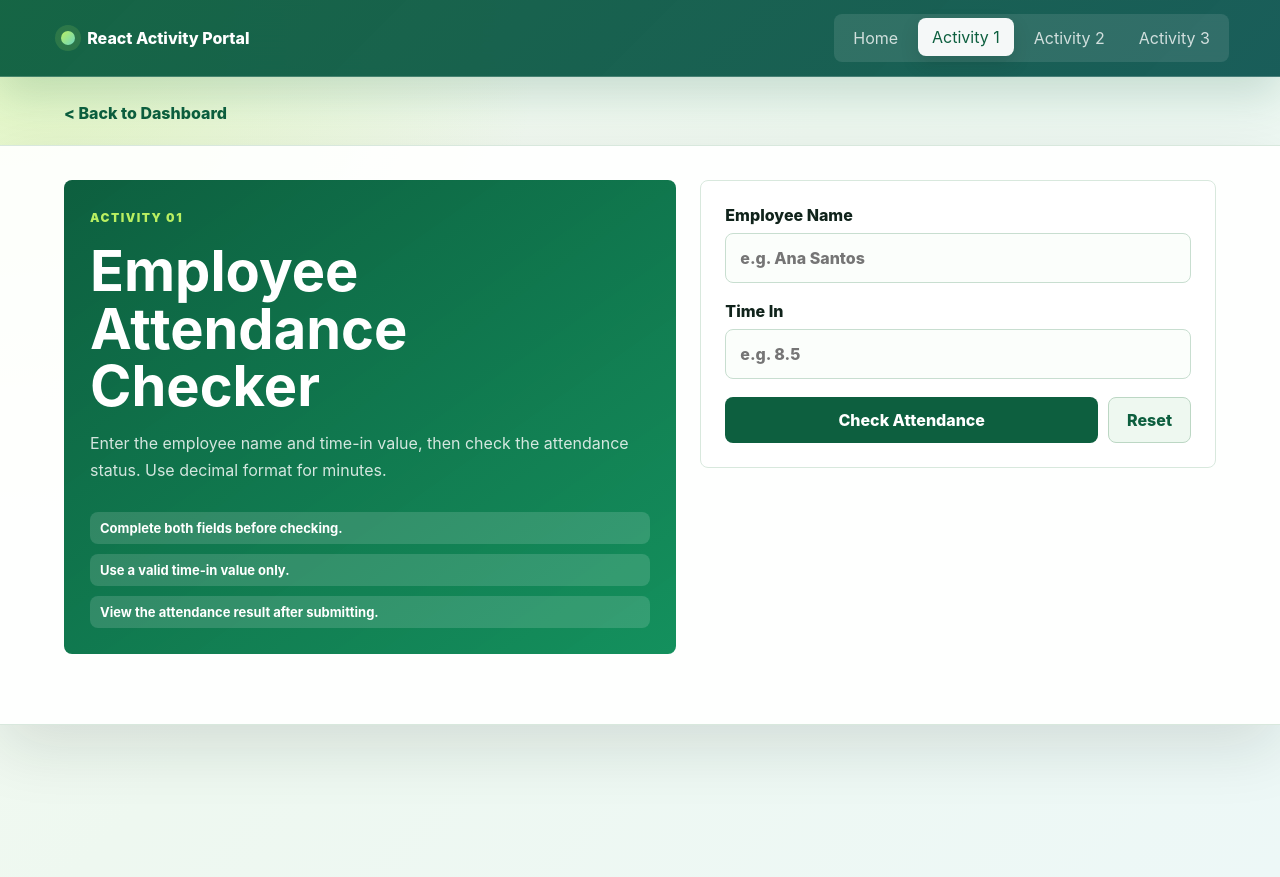
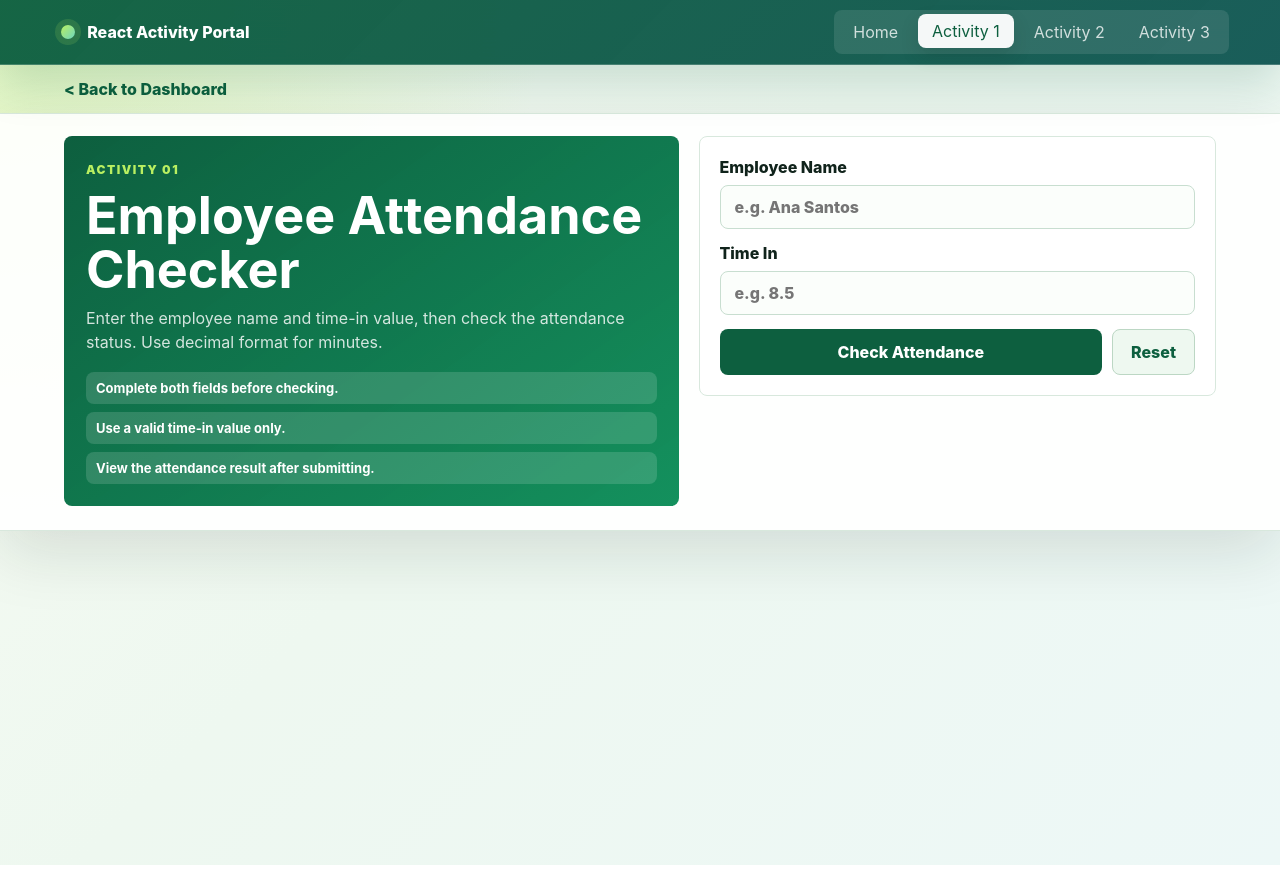
Before and after one commit to JholanL/react-activity-portal, a React (Vite) app: page / in a window 1280 px wide. Both pictures are taken after a click on the button "Activity 1". Built offline with nearby package versions, Linux system fonts and the light colour scheme.

Commit message:
index update

```diff
--- a/src/index.css
+++ b/src/index.css
@@ -72,7 +72,7 @@ button {
   justify-content: space-between;
   gap: 20px;
   margin: 0;
-  padding: 14px clamp(18px, 4vw, 64px);
+  padding: 10px clamp(18px, 4vw, 64px);
   border: 0;
   border-bottom: 1px solid rgba(255, 255, 255, 0.2);
   border-radius: 0;
@@ -90,7 +90,7 @@ button {
 
 .brand-button {
   position: relative;
-  padding: 12px 14px 12px 36px;
+  padding: 10px 14px 10px 36px;
   font-weight: 800;
   color: white;
 }
@@ -119,7 +119,7 @@ button {
 }
 
 .nav-links button {
-  min-height: 38px;
+  min-height: 34px;
   padding: 0 14px;
   color: rgba(255, 255, 255, 0.78);
   transition: transform 0.18s ease, background 0.18s ease, color 0.18s ease;
@@ -346,7 +346,7 @@ button {
 }
 
 .back-button {
-  margin: 26px 0 22px;
+  margin: 14px 0 14px;
   padding: 0 0 0 clamp(22px, 5vw, 86px);
   border: none;
   background: transparent;
@@ -363,7 +363,7 @@ button {
 }
 
 .activity-content {
-  padding: 34px clamp(22px, 5vw, 86px) 70px;
+  padding: 22px clamp(22px, 5vw, 86px) 24px;
   border: 1px solid var(--line);
   border-right: 0;
   border-left: 0;
@@ -375,7 +375,7 @@ button {
 .attendance-layout {
   display: grid;
   grid-template-columns: minmax(0, 0.95fr) minmax(280px, 0.8fr);
-  gap: 24px;
+  gap: 20px;
   align-items: start;
 }
 
@@ -395,8 +395,7 @@ button {
 }
 
 .activity-intro {
-  min-height: 100%;
-  padding: 26px;
+  padding: 22px;
   border-radius: 8px;
   background:
     linear-gradient(145deg, rgba(13, 95, 63, 0.95), rgba(21, 154, 99, 0.84)),
@@ -411,20 +410,20 @@ button {
 }
 
 .activity-intro .activity-page-number {
-  margin-bottom: 18px;
+  margin-bottom: 12px;
   color: var(--lime);
 }
 
 .activity-intro h1 {
-  margin: 0 0 14px;
-  font-size: clamp(34px, 5vw, 56px);
+  margin: 0 0 10px;
+  font-size: clamp(34px, 4.2vw, 52px);
   line-height: 1.03;
 }
 
 .activity-intro p {
   max-width: 560px;
   margin: 0;
-  line-height: 1.7;
+  line-height: 1.5;
   color: rgba(255, 255, 255, 0.82);
 }
 
@@ -436,14 +435,14 @@ button {
 
 .instruction-list {
   display: grid;
-  gap: 10px;
-  margin-top: 28px;
+  gap: 8px;
+  margin-top: 18px;
 }
 
 .activity-form {
   display: grid;
-  gap: 18px;
-  padding: 24px;
+  gap: 14px;
+  padding: 20px;
   border: 1px solid var(--line);
   border-radius: 8px;
   background: var(--paper);
@@ -458,7 +457,7 @@ button {
 
 .activity-form input {
   width: 100%;
-  min-height: 50px;
+  min-height: 44px;
   padding: 0 14px;
   border: 1px solid #c8ded0;
   border-radius: 8px;
@@ -501,10 +500,14 @@ button {
 
 .result-panel {
   grid-column: 1 / -1;
-  padding: 24px;
+  padding: 18px;
   border-radius: 8px;
   border: 1px solid var(--line);
   background: #fafffb;
+}
+
+.activity-form + .result-panel {
+  margin-top: 12px;
 }
 
 .result-panel.success {
@@ -528,12 +531,12 @@ button {
 }
 
 .result-panel h2 {
-  margin: 8px 0 8px;
-  font-size: 34px;
+  margin: 6px 0;
+  font-size: 28px;
 }
 
 .result-panel p {
-  margin: 0 0 18px;
+  margin: 0 0 12px;
   color: var(--muted);
   line-height: 1.6;
 }
@@ -546,12 +549,12 @@ button {
 .result-panel dl {
   display: grid;
   grid-template-columns: repeat(3, 1fr);
-  gap: 12px;
+  gap: 8px;
   margin: 0;
 }
 
 .result-panel dl div {
-  padding: 14px;
+  padding: 10px;
   border-radius: 8px;
   background: rgba(255, 255, 255, 0.72);
 }
@@ -566,7 +569,7 @@ button {
 .result-panel dd {
   margin: 0;
   color: var(--ink);
-  font-size: 18px;
+  font-size: 16px;
   font-weight: 900;
 }
 
```
